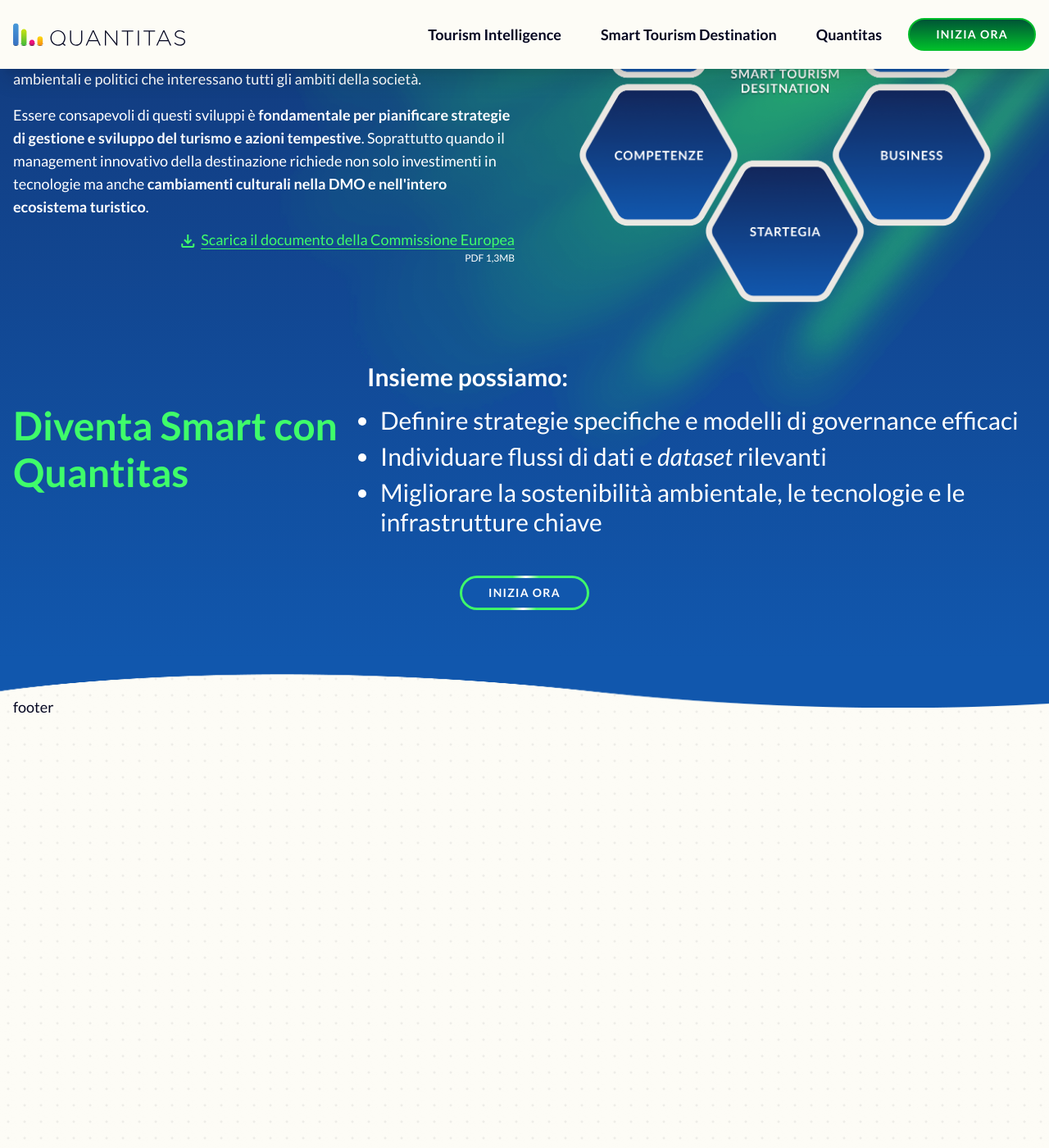
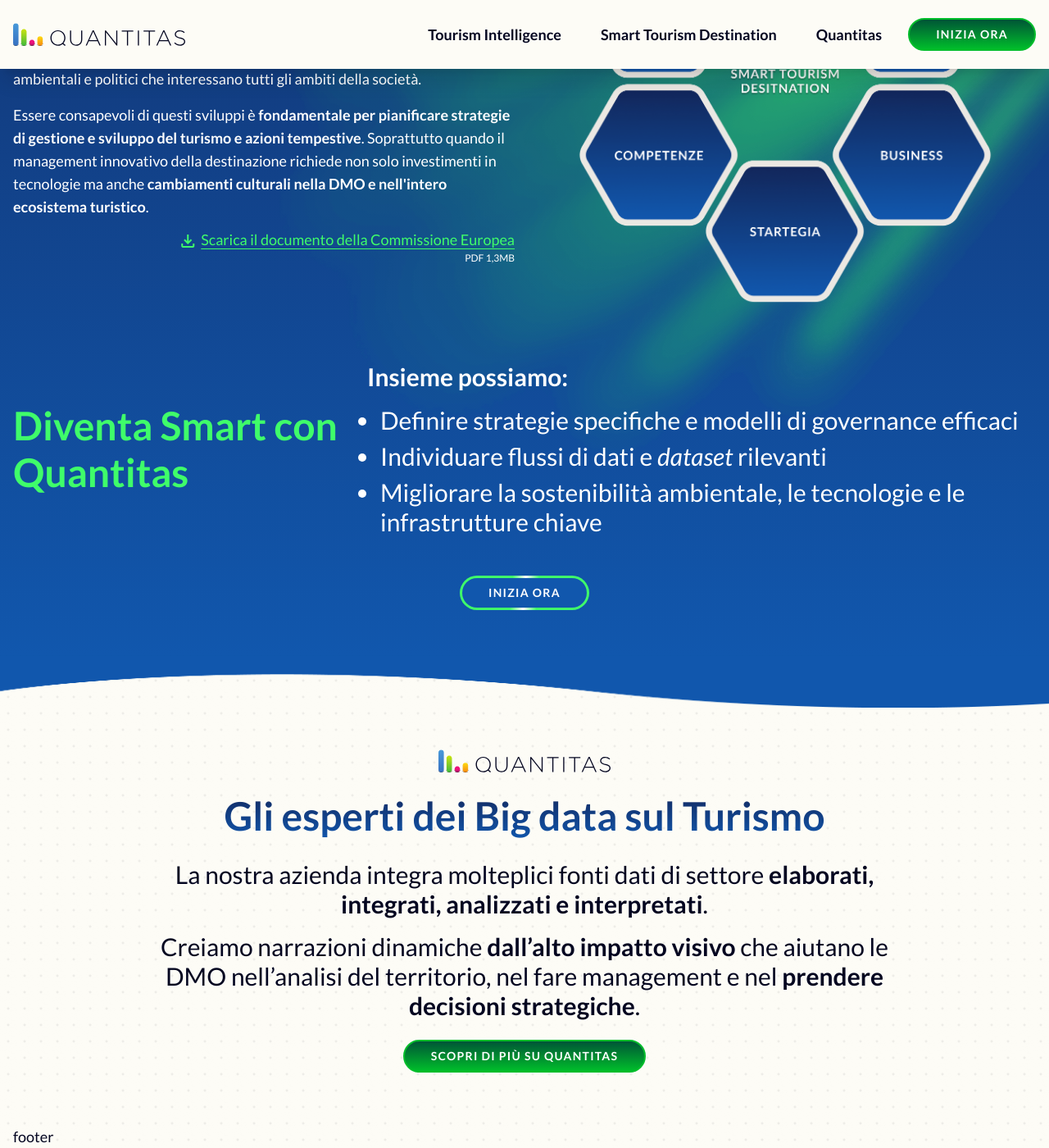
Before and after one commit to Quantitas-srl-org/tourism_promo, a Jekyll site: the page built from index.markdown, in a window 1280 px wide and 1400 px high, scrolled down 5160 px. Shown: the whole window at 82% size. Built offline with Jekyll 4.4.1, drawn with Linux system fonts in a browser that asks for light colours; some web fonts are replaced.

Commit message:
add section

```diff
--- a/_layouts/home.html
+++ b/_layouts/home.html
@@ -243,8 +243,24 @@
             <a href="#" class="btn btn-secondary">{{ page.section-d-cta }}</a>
         </div>
     </div>
-    <span class="absolute overflow-x-hidden w-full h-[1020px] top-[80px] left-0 z-[1] scroll-animation-scheme"
+    <span class="absolute overflow-x-hidden w-full h-[1020px] top-[80px] left-0 z-[1]"
           aria-hidden="true">
        <span class="decorative-image lights top-0 right-0 w-[360px] h-[323px]"></span>
     </span>
 </section>
+
+<section class="wrapper !max-w-[920px] py-16 text-center space-y-6">
+    <img src="/assets/images/quantitas-logo.svg" class="inline-block" alt="Logo di Quantitas"/>
+    <h2 class="text-gradient inline-block text-4xl md:text-5xl font-bold">
+        {{ page.section-e-h2 }}
+    </h2>
+    <div class="max-w-screen-lg m-auto mt-6 space-y-4 text-2xl md:text-3xl">
+        <p>
+            {{ page.section-e-p-1 }}
+        </p>
+        <p>
+            {{ page.section-e-p-2 }}
+        </p>
+    </div>
+    <a href="/quantitas" class="btn mt-6">{{ page.section-e-cta }}</a>
+</section>
--- a/index.markdown
+++ b/index.markdown
@@ -90,5 +90,9 @@
 section-d-list-b-2: Individuare flussi di dati e <em>dataset</em> rilevanti
 section-d-list-b-3: Migliorare la sostenibilità ambientale, le tecnologie e le infrastrutture chiave
 section-d-cta: Inizia ora
-
+#Section E
+section-e-h2: Gli esperti dei Big data sul Turismo
+section-e-p-1: La nostra azienda integra molteplici fonti dati di settore <strong>elaborati, integrati, analizzati e interpretati</strong>.
+section-e-p-2: Creiamo narrazioni dinamiche <strong>dall’alto impatto visivo</strong> che aiutano le DMO nell’analisi del territorio, nel fare management e nel <strong>prendere decisioni strategiche</strong>.
+section-e-cta: Scopri di più su Quantitas
 ---
```
Also changed, not shown: assets/js/script.webpack.js (+2 -10 lines), assets/css/style.css, assets/js/script.js.
